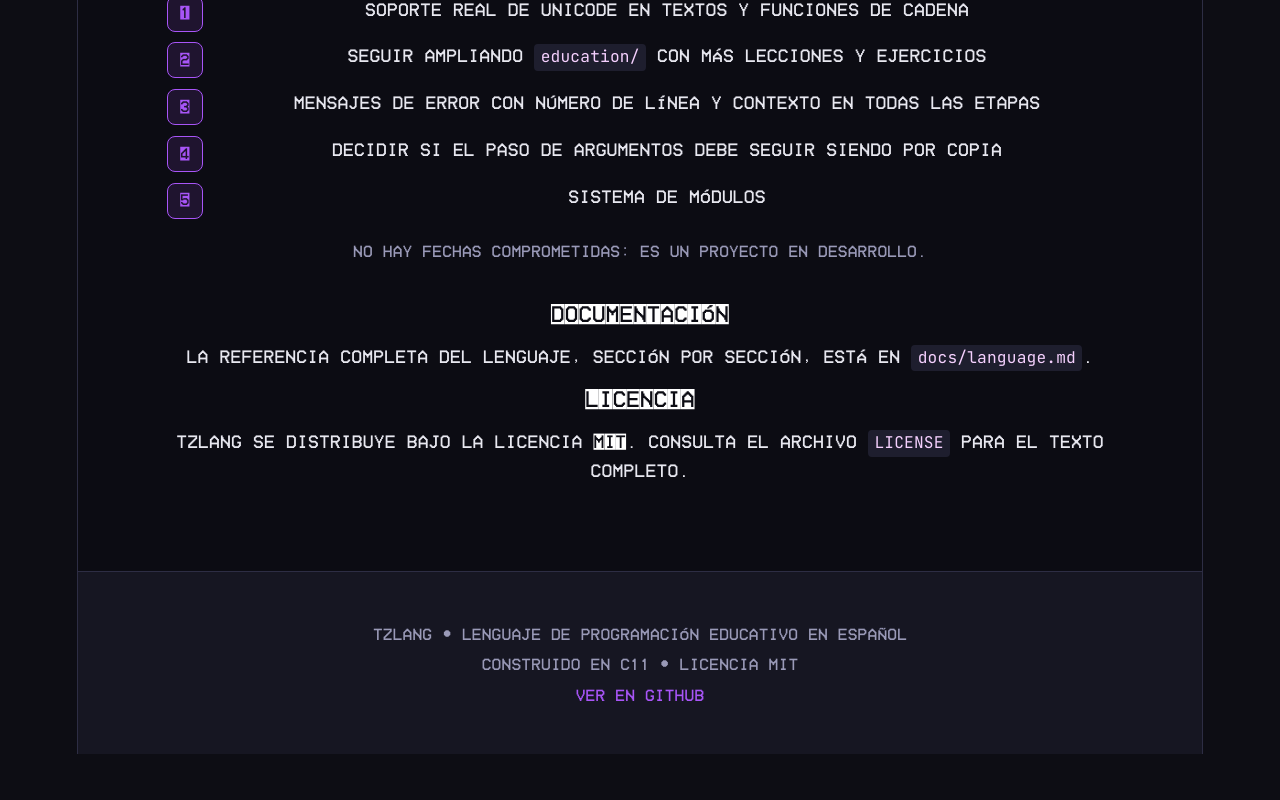
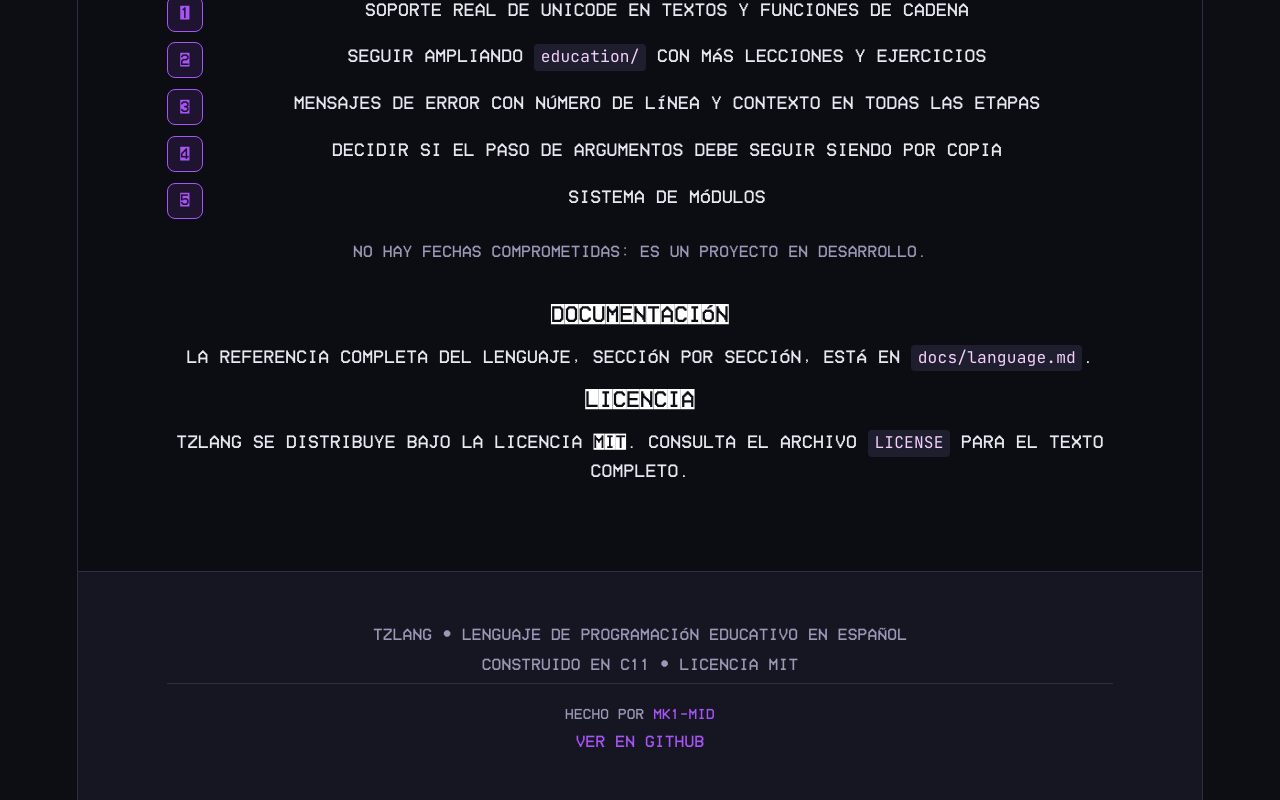
Before and after one commit to TzLanguaje/Webpages-Tzlanguaje, a React (Vite) app in the folder mi-app/: page / in a window 1280 px wide. Shown: the part 3583-4383 px from the top of the page. Before the commit the page ends 4337 px from the top, so only its background shows below. Built offline with nearby package versions, Linux system fonts and the light colour scheme.

Commit message:
chore: update footer signature - remove heart emoji

```diff
--- a/mi-app/src/App.css
+++ b/mi-app/src/App.css
@@ -1007,6 +1007,24 @@ tr:hover td {
   font-weight: 500;
 }
 
+.footer-signature {
+  font-size: 0.8rem;
+  color: var(--text-muted);
+  margin-top: 1rem;
+  padding-top: 1rem;
+  border-top: 1px solid var(--border);
+}
+
+.footer-signature a {
+  color: var(--accent);
+  text-decoration: none;
+  font-weight: 500;
+}
+
+.footer-signature a:hover {
+  text-decoration: underline;
+}
+
 /* Checklist */
 .checklist {
   list-style: none;
--- a/mi-app/src/App.tsx
+++ b/mi-app/src/App.tsx
@@ -596,6 +596,7 @@ function Footer() {
       <div className="container">
         <p>TzLang • Lenguaje de programación educativo en español</p>
         <p>Construido en C11 • Licencia MIT</p>
+        <p className="footer-signature">Hecho por <a href="https://github.com/Mk1-mid" target="_blank" rel="noopener noreferrer">Mk1-mid</a></p>
         <a href="https://github.com/TzLanguaje/TzLanguaje" target="_blank" rel="noopener noreferrer">
           Ver en GitHub
         </a>
```
